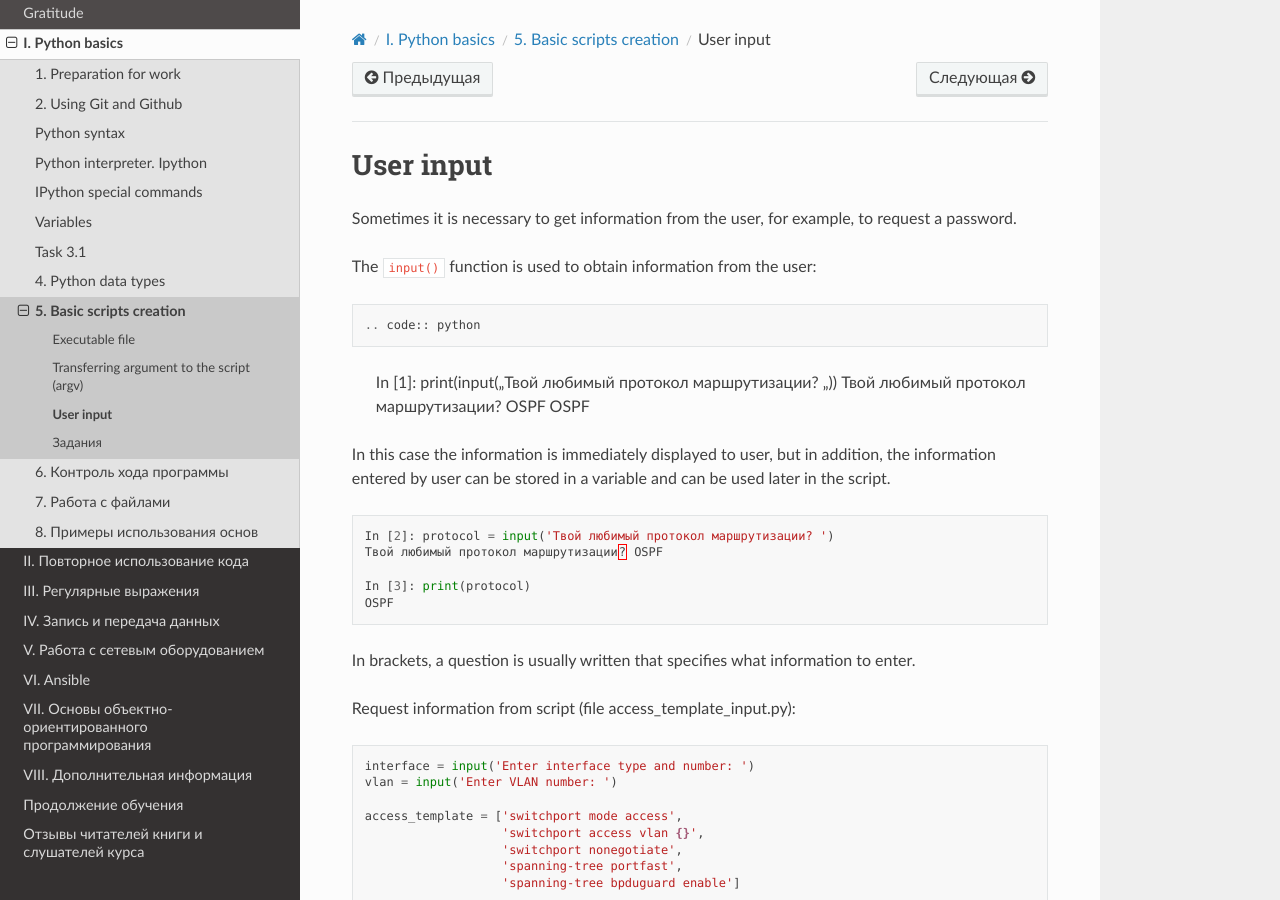
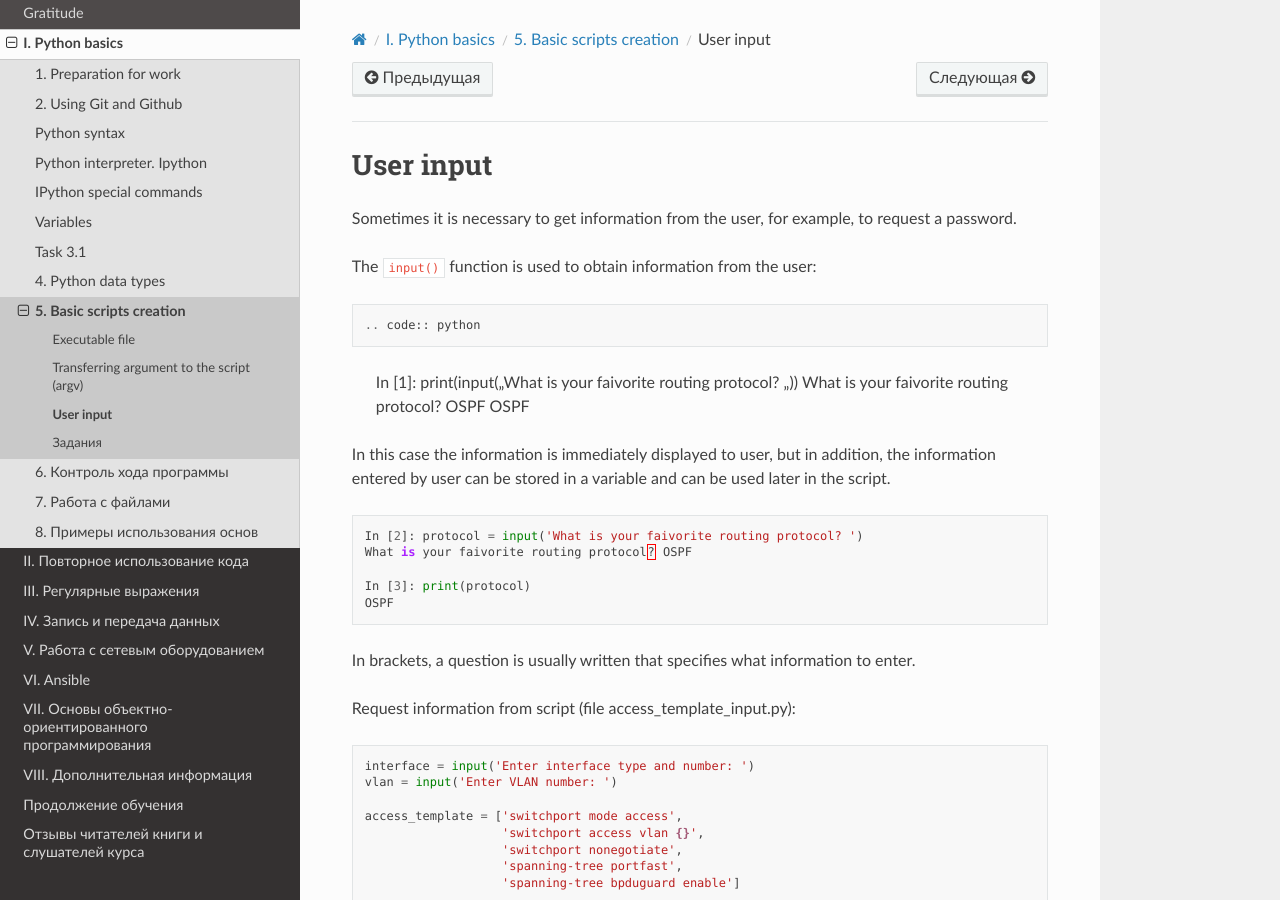
Before and after one commit to Aidar5/nattoeng, a Sphinx documentation site: the page built from docs/source/book/05_basic_scripts/2_user_input.rst, in a window 1280 px wide and 900 px high. Built offline with Sphinx 7.4.7 and the Read the Docs theme 2.0.0, drawn with Linux system fonts in a browser that asks for light colours; pages that are not in the unit, such as notebooks, are missing from menus.

Commit message:
Update 2_user_input.rst

```diff
--- a/docs/source/book/05_basic_scripts/2_user_input.rst
+++ b/docs/source/book/05_basic_scripts/2_user_input.rst
@@ -8,16 +8,16 @@ The ``input()`` function is used to obtain information from the user::
 
 .. code:: python
 
-    In [1]: print(input('Твой любимый протокол маршрутизации? '))
-    Твой любимый протокол маршрутизации? OSPF
+    In [1]: print(input('What is your faivorite routing protocol? '))
+    What is your faivorite routing protocol? OSPF
     OSPF
 
 In this case the information is immediately displayed to user, but in addition, the information entered by user can be stored in a variable and can be used later in the script.
 
 .. code:: python
 
-    In [2]: protocol = input('Твой любимый протокол маршрутизации? ')
-    Твой любимый протокол маршрутизации? OSPF
+    In [2]: protocol = input('What is your faivorite routing protocol? ')
+    What is your faivorite routing protocol? OSPF
 
     In [3]: print(protocol)
     OSPF
```
